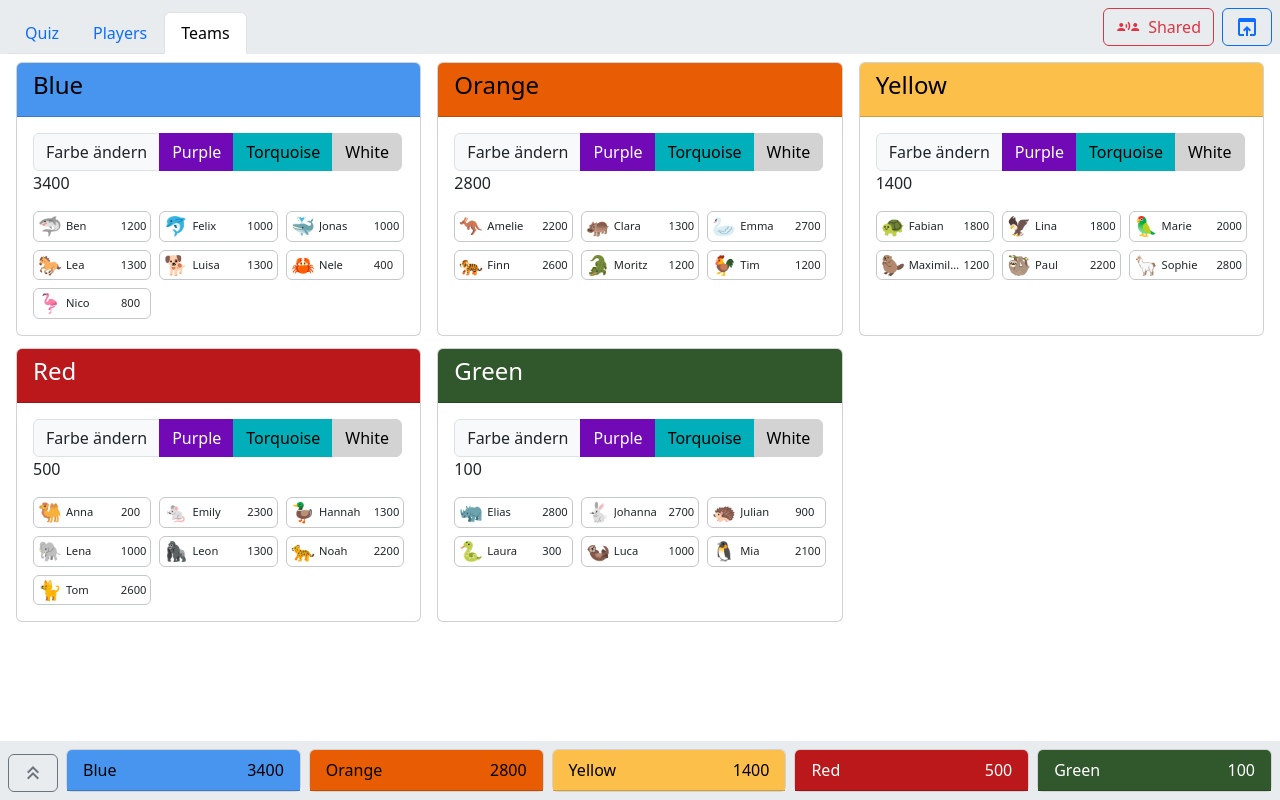
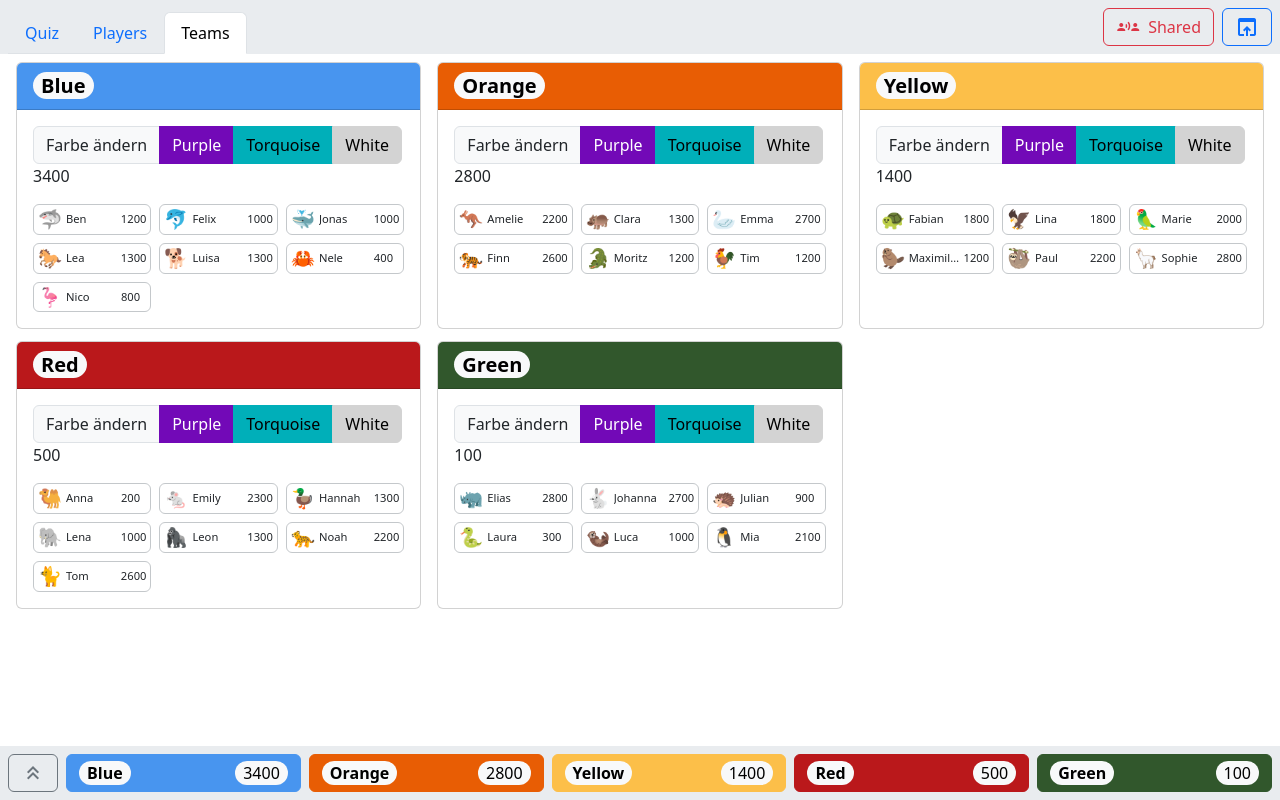
Before and after one commit to tdreja/single-page-quiz, a React (Vite) app: page / in a window 1280 px wide. Built offline with nearby package versions, Linux system fonts and the light colour scheme.

Commit message:
feat(Design): Finalized collapsible nav

```diff
--- a/src/components/common/ColorChangeButton.tsx
+++ b/src/components/common/TeamColorButton.tsx
@@ -19,7 +19,7 @@ function changeColorStyle(color: TeamColor): React.CSSProperties {
     } as React.CSSProperties;
 }
 
-export const ColorChangeButton = (props: ColorChangeProps): ReactElement => {
+export const TeamColorButton = (props: ColorChangeProps): ReactElement => {
     return (
         <span
             {...props}
--- a/src/components/game/TeamView.tsx
+++ /dev/null
@@ -1,50 +0,0 @@
-import React, { ReactElement } from 'react';
-import { Team } from '../../model/game/team';
-import { sortPlayersHighestFirst } from '../../model/game/player';
-import { backgroundColor, textColor } from '../common/Colors';
-import { Labels } from '../../i18n/I18N';
-import { SmallPlayerView } from '../common/SmallPlayerView';
-
-export interface TeamProps {
-    team: Team,
-    expanded: boolean,
-    i18n: Labels,
-}
-
-export const TeamView = ({ team, expanded, i18n }: TeamProps): ReactElement => {
-    return (
-        <div
-            part="team"
-            className="card d-flex flex-grow-1"
-            id={`bottom-team-${team.color}`}
-            key={team.color}
-        >
-            <div
-                part="team-headline"
-                className="card-header d-inline-flex flex-row gap-1 justify-content-between"
-                style={{
-                    color: textColor[team.color],
-                    backgroundColor: backgroundColor[team.color],
-                }}
-            >
-                <span part="team-name">{i18n.teams[team.color]}</span>
-                <span part="team-points">{team.points}</span>
-            </div>
-            {
-                expanded && (
-                    <div part="player-list" className="card-body d-grid gap-2 grid-columns-md">
-                        {
-                            Array.from(team.players.values()).sort(sortPlayersHighestFirst)
-                                .map((player) => (
-                                    <SmallPlayerView
-                                        key={`bottom-team-${team.color}-player-${player.emoji}`}
-                                        player={player}
-                                    />
-                                ))
-                        }
-                    </div>
-                )
-            }
-        </div>
-    );
-};
--- /dev/null
+++ b/src/components/game/TeamViewCollapsed.tsx
@@ -0,0 +1,18 @@
+import React, { ReactElement, useContext } from 'react';
+import { Team } from '../../model/game/team';
+import { I18N } from '../../i18n/I18N';
+import { TeamColorButton } from '../common/TeamColorButton';
+
+interface TeamProps {
+    team: Team,
+}
+
+export const TeamViewCollapsed = ({ team }: TeamProps): ReactElement => {
+    const i18n = useContext(I18N);
+    return (
+        <TeamColorButton color={team.color} className="d-inline-flex justify-content-between">
+            <span className="rounded-pill text-bg-light ps-2 pe-2 fw-bold">{i18n.teams[team.color]}</span>
+            <span className="rounded-pill text-bg-light ps-2 pe-2">{team.points}</span>
+        </TeamColorButton>
+    );
+};
--- /dev/null
+++ b/src/components/game/TeamViewExpanded.tsx
@@ -0,0 +1,45 @@
+import React, { ReactElement, useContext } from 'react';
+import { Team } from '../../model/game/team';
+import { sortPlayersHighestFirst } from '../../model/game/player';
+import { backgroundColor, textColor } from '../common/Colors';
+import { I18N } from '../../i18n/I18N';
+import { SmallPlayerView } from '../common/SmallPlayerView';
+
+interface TeamProps {
+    team: Team,
+}
+
+export const TeamViewExpanded = ({ team }: TeamProps): ReactElement => {
+    const i18n = useContext(I18N);
+    return (
+        <div
+            part="team"
+            className="card d-flex flex-grow-1"
+            id={`bottom-team-${team.color}`}
+            key={team.color}
+        >
+            <div
+                part="team-headline"
+                className="card-header d-inline-flex flex-row gap-1 justify-content-between"
+                style={{
+                    color: textColor[team.color],
+                    backgroundColor: backgroundColor[team.color],
+                }}
+            >
+                <span className="rounded-pill text-bg-light ps-2 pe-2 fw-bold">{i18n.teams[team.color]}</span>
+                <span className="rounded-pill text-bg-light ps-2 pe-2">{team.points}</span>
+            </div>
+            <div part="player-list" className="card-body d-grid gap-2 grid-columns-md">
+                {
+                    Array.from(team.players.values()).sort(sortPlayersHighestFirst)
+                        .map((player) => (
+                            <SmallPlayerView
+                                key={`bottom-team-${team.color}-player-${player.emoji}`}
+                                player={player}
+                            />
+                        ))
+                }
+            </div>
+        </div>
+    );
+};
--- a/src/components/game/TeamsBottomNav.tsx
+++ b/src/components/game/TeamsBottomNav.tsx
@@ -1,10 +1,11 @@
 import React, { ReactElement, useContext } from 'react';
-import { TeamView } from './TeamView';
+import { TeamViewExpanded } from './TeamViewExpanded';
 import { Game } from '../../model/game/game';
 import { GameContext, GameEventContext } from '../common/GameContext';
 import { sortTeamsHighestFirst } from '../../model/game/team';
 import { I18N } from '../../i18n/I18N';
 import { ExpandTeamNavEvent } from '../../events/setup-events';
+import { TeamViewCollapsed } from './TeamViewCollapsed';
 
 export const TeamsBottomNav = (): ReactElement | undefined => {
     const i18n = useContext(I18N);
@@ -25,14 +26,19 @@ export const TeamsBottomNav = (): ReactElement | undefined => {
             <div className="d-grid grid-columns-lg flex-grow-1 gap-2">
                 { Array.from(game.teams.values())
                     .sort(sortTeamsHighestFirst)
-                    .map((team) => (
-                        <TeamView
-                            key={`bottom-team-${team.color}`}
-                            team={team}
-                            i18n={i18n}
-                            expanded={game.teamNavExpanded}
-                        />
-                    ))}
+                    .map((team) => game.teamNavExpanded
+                        ? (
+                            <TeamViewExpanded
+                                key={`bottom-team-${team.color}`}
+                                team={team}
+                            />
+                        )
+                        : (
+                            <TeamViewCollapsed
+                                key={`bottom-team-${team.color}`}
+                                team={team}
+                            />
+                        ))}
             </div>
         </nav>
     );
--- a/src/components/team/TeamForm.tsx
+++ b/src/components/team/TeamForm.tsx
@@ -6,7 +6,7 @@ import { backgroundColor, textColor } from '../common/Colors';
 import { ChangeTeamColorEvent } from '../../events/setup-events';
 import { sortPlayersByName } from '../../model/game/player';
 import { PlayerInTeamForm } from './PlayerInTeamForm';
-import { ColorChangeButton } from '../common/ColorChangeButton';
+import { TeamColorButton } from '../common/TeamColorButton';
 import { SmallPlayerView } from '../common/SmallPlayerView';
 
 interface Props {
@@ -50,7 +50,7 @@ export const TeamForm = ({ team, availableColors, usedColors }: Props): ReactEle
                     backgroundColor: backgroundColor[team.color],
                 }}
             >
-                <h4>{i18n.teams[team.color]}</h4>
+                <span className="rounded-pill text-bg-light ps-2 pe-2 fw-bold fs-5">{i18n.teams[team.color]}</span>
             </div>
             <div className="card-body">
                 <div className="input-group">
@@ -58,13 +58,13 @@ export const TeamForm = ({ team, availableColors, usedColors }: Props): ReactEle
                     {
                         availableColors.map((color) =>
                             (
-                                <ColorChangeButton
+                                <TeamColorButton
                                     key={`switch-${team.color}-${color}`}
                                     color={color}
                                     onClick={() => changeColor(color)}
                                 >
                                     {i18n.teams[color]}
-                                </ColorChangeButton>
+                                </TeamColorButton>
                             ))
                     }
                 </div>
```
Also changed, not shown: 2 other files (tests, documents, lock files or other folders).
